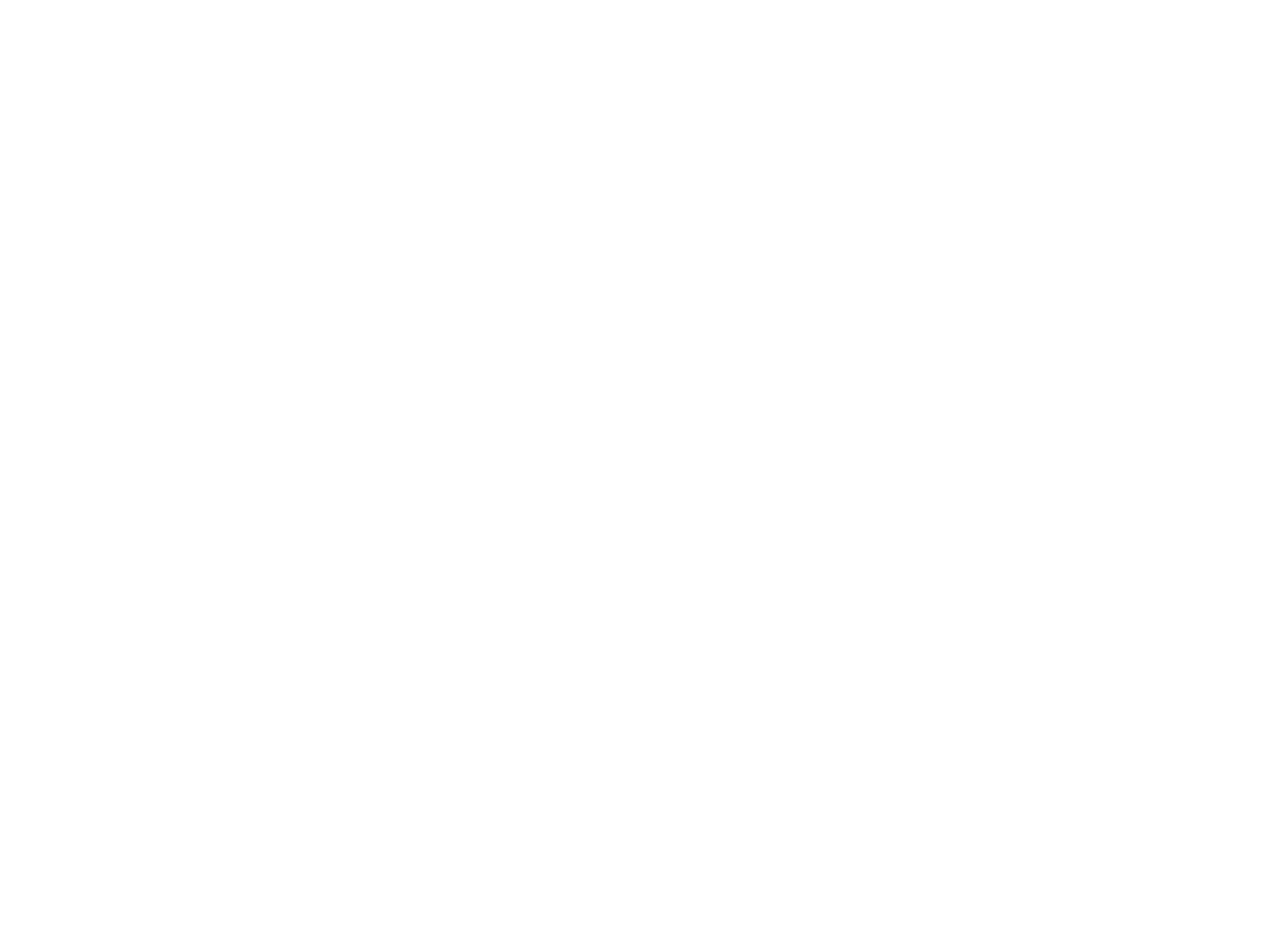
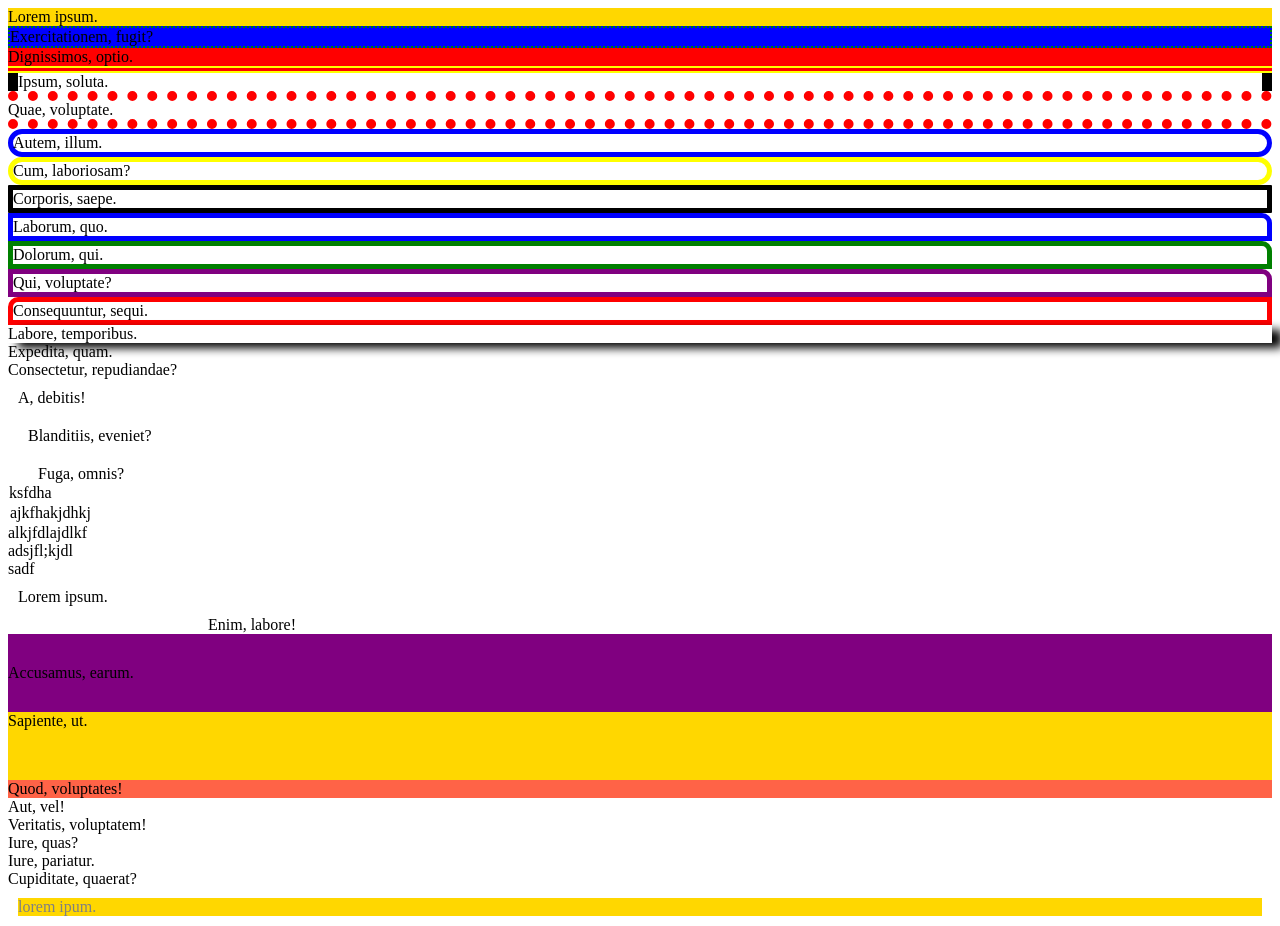
Before and after one commit to 1082cubi/react20231031, a React (Create React App) app: page / in a window 1280 px wide. Before the commit the page ends 800 px from the top, so only its background shows below. Built offline with nearby package versions, Linux system fonts and the light colour scheme.

Commit message:
패딩,마진 적용

```diff
--- a/src/App.js
+++ b/src/App.js
@@ -3,7 +3,91 @@
 function App() {
   return (
     <>
+      <Box bg={"gold"} border={"1px slid purple"}>
+        Lorem ipsum.
+      </Box>
+      <Box bg={"blue"} border={"2px dotted green"}>
+        Exercitationem, fugit?
+      </Box>
+      <Box bg={"red"} borderBottom={"7px double yellow"}>
+        Dignissimos, optio.
+      </Box>
+      <Box borderX={"10px solid"} borderColor={"gray.600"}>
+        Ipsum, soluta.
+      </Box>
+      <Box borderY={"10px dotted"} borderColor={"red"}>
+        Quae, voluptate.
+      </Box>
+      <Box border={"5px solid blue"} borderRadius={"30px"}>
+        Autem, illum.
+      </Box>
+      <Box border={"5px solid yellow"} borderRadius={"20px"}>
+        Cum, laboriosam?
+      </Box>
+      <Box border={"5px solid black"} borderRadius={1}>
+        Corporis, saepe.
+      </Box>
+      <Box border={"5px solid blue"} borderTopRightRadius={10}>
+        Laborum, quo.
+      </Box>
+      <Box border={"5px solid green"} borderTopRightRadius={10}>
+        Dolorum, qui.
+      </Box>
+      <Box border={"5px solid purple"} borderTopRightRadius={10}>
+        Qui, voluptate?
+      </Box>
+      <Box border={"5px solid red"} borderTopLeftRadius={10}>
+        Consequuntur, sequi.
+      </Box>
+      <Box shadow={"10px 5px 10px"}>Labore, temporibus.</Box>
+      <Box shadow={"lg"}>Expedita, quam.</Box>
+      <Box shadow="xl">Consectetur, repudiandae?</Box>
+      <Box bg={"blue.300"} m={"10px"}>
+        A, debitis!
+      </Box>
+      <Box bg={"yellow.600"} m={"20px"}>
+        Blanditiis, eveniet?
+      </Box>
+      <Box bg={"facebook.500"} mx={"30px"}>
+        Fuga, omnis?
+      </Box>
+      <Box bg="red.600" m="1">
+        ksfdha
+      </Box>
+      <Box bg="blue.600" m="2">
+        ajkfhakjdhkj
+      </Box>
+      <Box bg="" m="">
+        alkjfdlajdlkf
+      </Box>
+      <Box bg="" m="">
+        adsjfl;kjdl
+      </Box>
+      <Box bg="" m="">
+        sadf
+      </Box>
+      <Box bg="red.400" p={"10px"}>
+        Lorem ipsum.
+      </Box>
+      <Box bg="blue.400" px={"200px"}>
+        Enim, labore!
+      </Box>
+      <Box bg="purple" py={"30px"}>
+        Accusamus, earum.
+      </Box>
+      <Box bg="gold" pb={"50px"}>
+        Sapiente, ut.
+      </Box>
+      <Box bg="tomato">Quod, voluptates!</Box>
+      <Box bg="red.600">Aut, vel!</Box>
+      <Box bg="blue.600">Veritatis, voluptatem!</Box>
+      <Box bg="gray.300">Iure, quas?</Box>
+      <Box bg="">Iure, pariatur.</Box>
+      <Box bg="">Cupiditate, quaerat?</Box>
 
+      <div style={{ margin: "10px", backgroundColor: "gold", color: "gray" }}>
+        lorem ipum.
+      </div>
     </>
   );
 }
```
